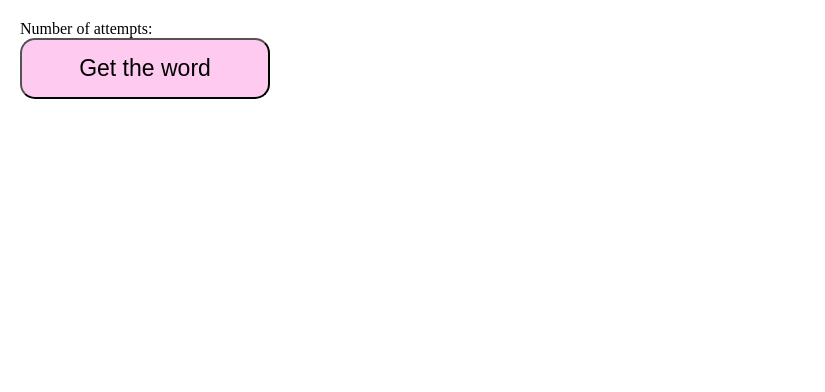
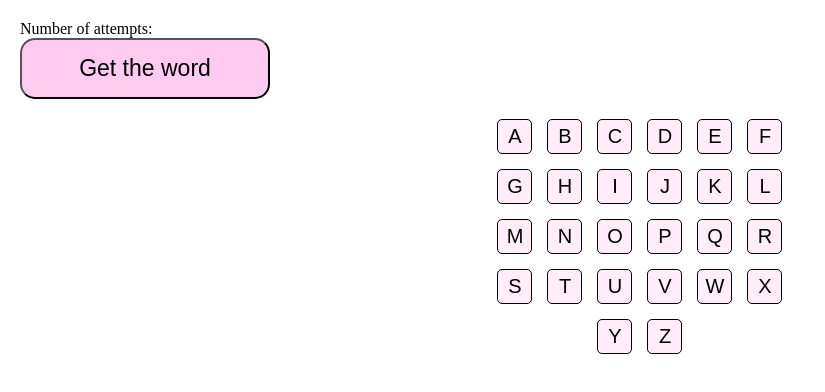
Before and after one commit to Lizonka-spec/hangman, a website built with Vite: page src/game/index.html in a window 1280 px wide. Shown: the whole page, without its empty margins (0-825 px from the left). Built offline with nearby package versions, Linux system fonts and the light colour scheme.

Commit message:
feat: alphabet buttons

```diff
--- a/src/game/index.html
+++ b/src/game/index.html
@@ -1,11 +1,13 @@
 <!DOCTYPE html>
 <html lang="en">
+
 <head>
     <meta charset="UTF-8">
     <meta name="viewport" content="width=device-width, initial-scale=1.0">
     <title>Mini-game HANGMAN</title>
     <link rel="stylesheet" href="../styles/style.css">
 </head>
+
 <body>
     <header>
         <div class="header-content">
@@ -13,9 +15,11 @@
             <button class="generator">Get the word</button>
         </div>
     </header>
-    <main>
+    <main class="main-content">
         <section class="main__user-input"></section>
+        <section class="main__alphabet"></section>
         <script src="../pages/game.js" type="module"></script>
     </main>
 </body>
+
 </html>
--- a/src/pages/game.js
+++ b/src/pages/game.js
@@ -1,5 +1,6 @@
 import { createOptionalsElement } from '../scripts/createOptionalsElement';
 import { getRandomWord } from '../scripts/getRandomWord';
+import { createAlphabetContent } from '../scripts/createAlphabetContent'
 
 const generatorButton = document.querySelector(".generator");
 const userInput = document.querySelector(".main__user-input");
@@ -17,3 +18,5 @@ const handleGenerateNewWord = async () => {
 }
 
 generatorButton.addEventListener('click', handleGenerateNewWord)
+
+createAlphabetContent()
--- /dev/null
+++ b/src/scripts/createAlphabetContent.js
@@ -0,0 +1,14 @@
+import '../styles/alphabetContent.css'
+
+let alphabet = "A, B, C, D, E, F, G, H, I, J, K, L, M, N, O, P, Q, R, S, T, U, V, W, X, Y, Z"
+let letters = alphabet.split(", ")
+
+export function createAlphabetContent() {
+    for (const letter of letters) {
+        const button = document.createElement("button");
+        button.textContent = letter.trim();
+        button.classList.add("alphabet-button")
+        const sectionAlphabet = document.querySelector(".main__alphabet");
+        sectionAlphabet.appendChild(button)
+    }
+}
--- /dev/null
+++ b/src/styles/alphabetContent.css
@@ -0,0 +1,20 @@
+.main__alphabet{
+    display: flex;
+    max-width: 26%;
+    justify-content: center;
+    gap: 15px;
+    flex-wrap: wrap;
+}
+
+.alphabet-button{
+    font-size: 20px;
+    padding: 5px;
+    min-width: 35px;
+    border: solid, black, 1px;
+    border-radius: 5px;
+    background-color: #ffedfa;
+}
+
+.alphabet-button:hover{
+    background-color: #ffcaef;
+}
--- a/src/styles/style.css
+++ b/src/styles/style.css
@@ -1,9 +1,10 @@
-*{
+* {
   margin: 0;
   padding: 0;
-  box-sizing: border-box;}
+  box-sizing: border-box;
+}
 
-  .container{
+.container {
   height: 100vh;
   width: 100vw;
   display: flex;
@@ -14,10 +15,17 @@
   background-size: cover;
 }
 
-.section-header{
+.section-header {
   margin: 15px;
 }
 
-header{
+header {
   padding: 20px;
 }
+
+.main-content {
+  display: flex;
+  flex-direction: column;
+  align-items: center;
+  justify-content: space-between;
+}
```
Lines whose indentation alone changed are shown as unchanged.
